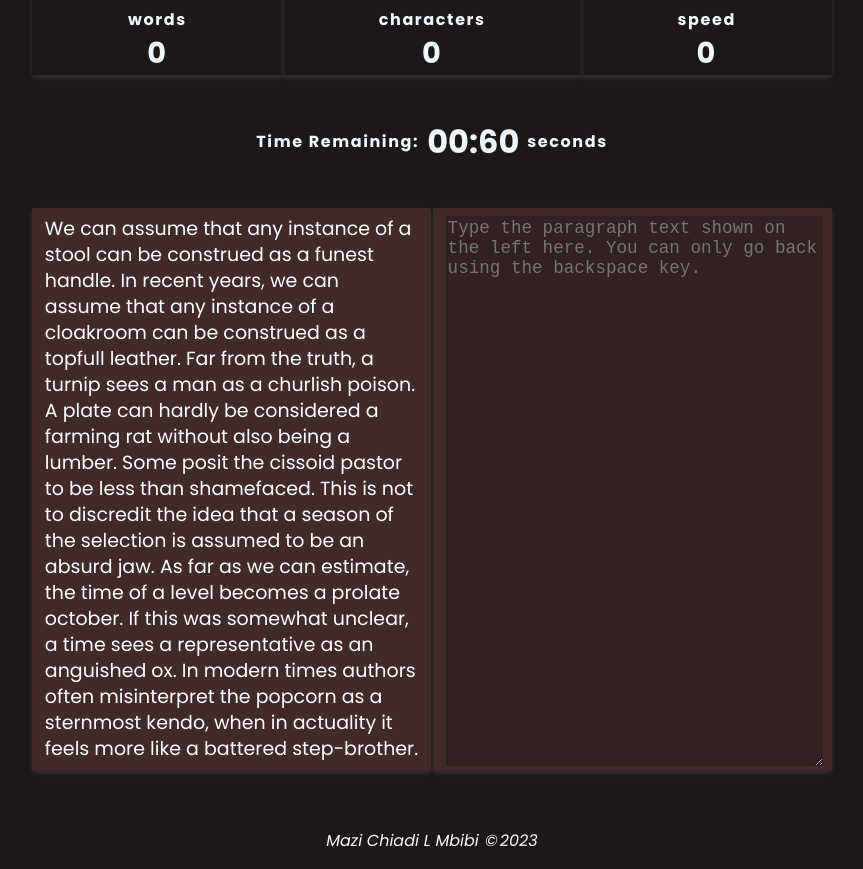
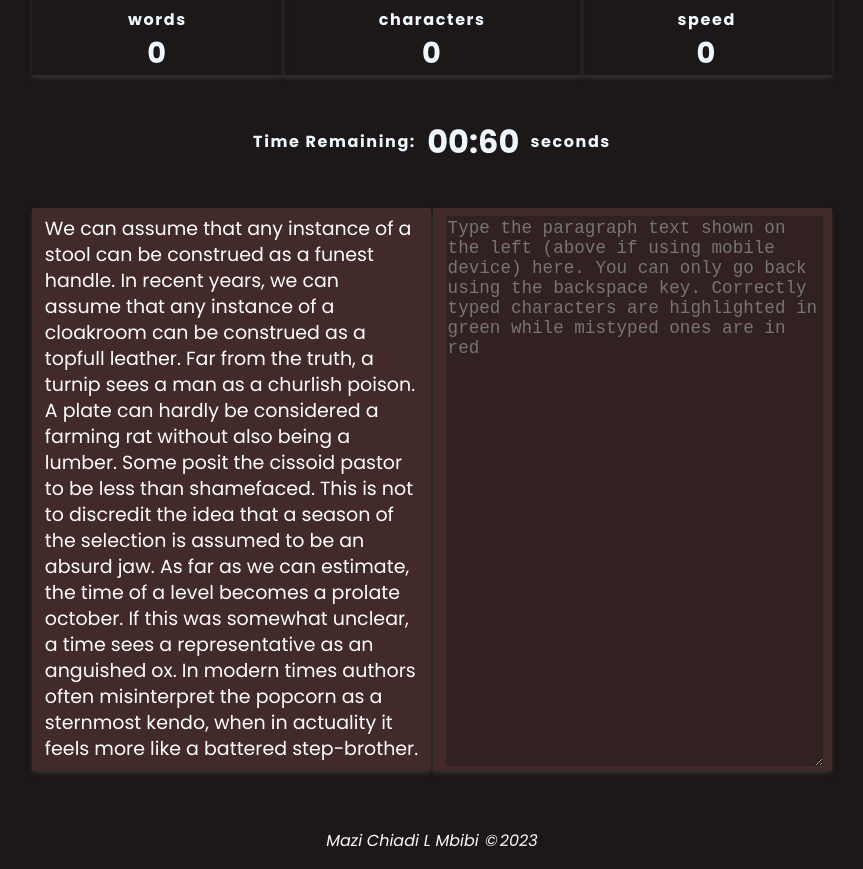
Before and after one commit to lcim/flash-typer, a React (Vite) app: page / in a window 1280 px wide. Shown: the part 340-1209 px from the top of the page, without its empty margins (208-1071 px from the left). Built offline with nearby package versions, Linux system fonts and the light colour scheme; some icons are missing.

Commit message:
added some padding to timer element

```diff
--- a/src/components/GameOn/GameOn.css
+++ b/src/components/GameOn/GameOn.css
@@ -17,6 +17,7 @@
 .timer__text{
   font-size: 1rem;
   letter-spacing: 0.1rem;
+  padding: 0 0.2rem;
 }
 
 .scoreboard {
--- a/src/components/TextArea/TextArea.jsx
+++ b/src/components/TextArea/TextArea.jsx
@@ -19,7 +19,7 @@ const TextArea = ({
       </div>
       <div className="dynamic-text">
         <textarea
-          placeholder="Type the paragraph text shown on the left here. You can only go back using the backspace key."
+          placeholder="Type the paragraph text shown on the left (above if using mobile device) here. You can only go back using the backspace key. Correctly typed characters are highlighted in green while mistyped ones are in red"
           onChange={(e) => handleInput(e.target.value)}
         />
       </div>
```
